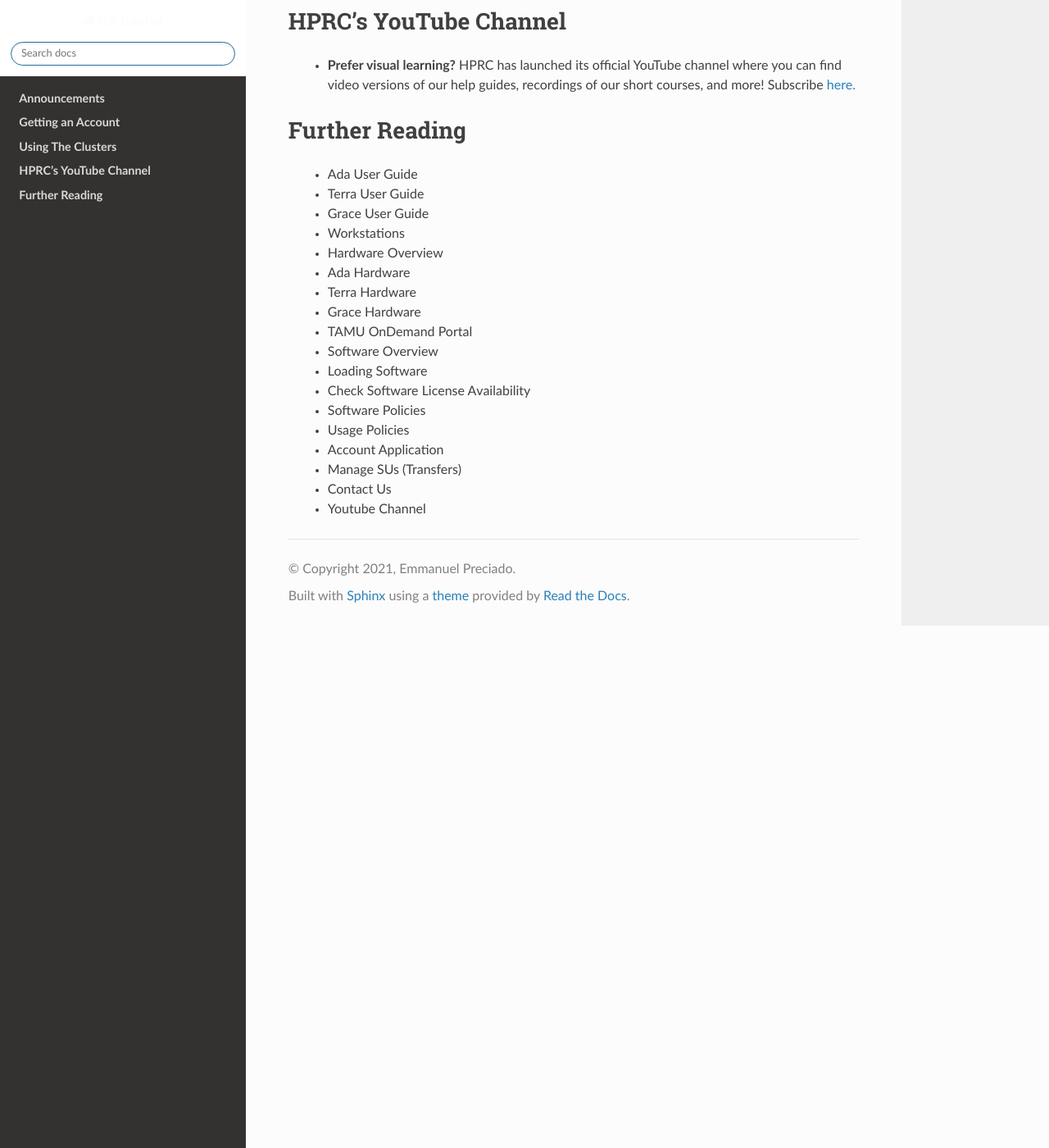
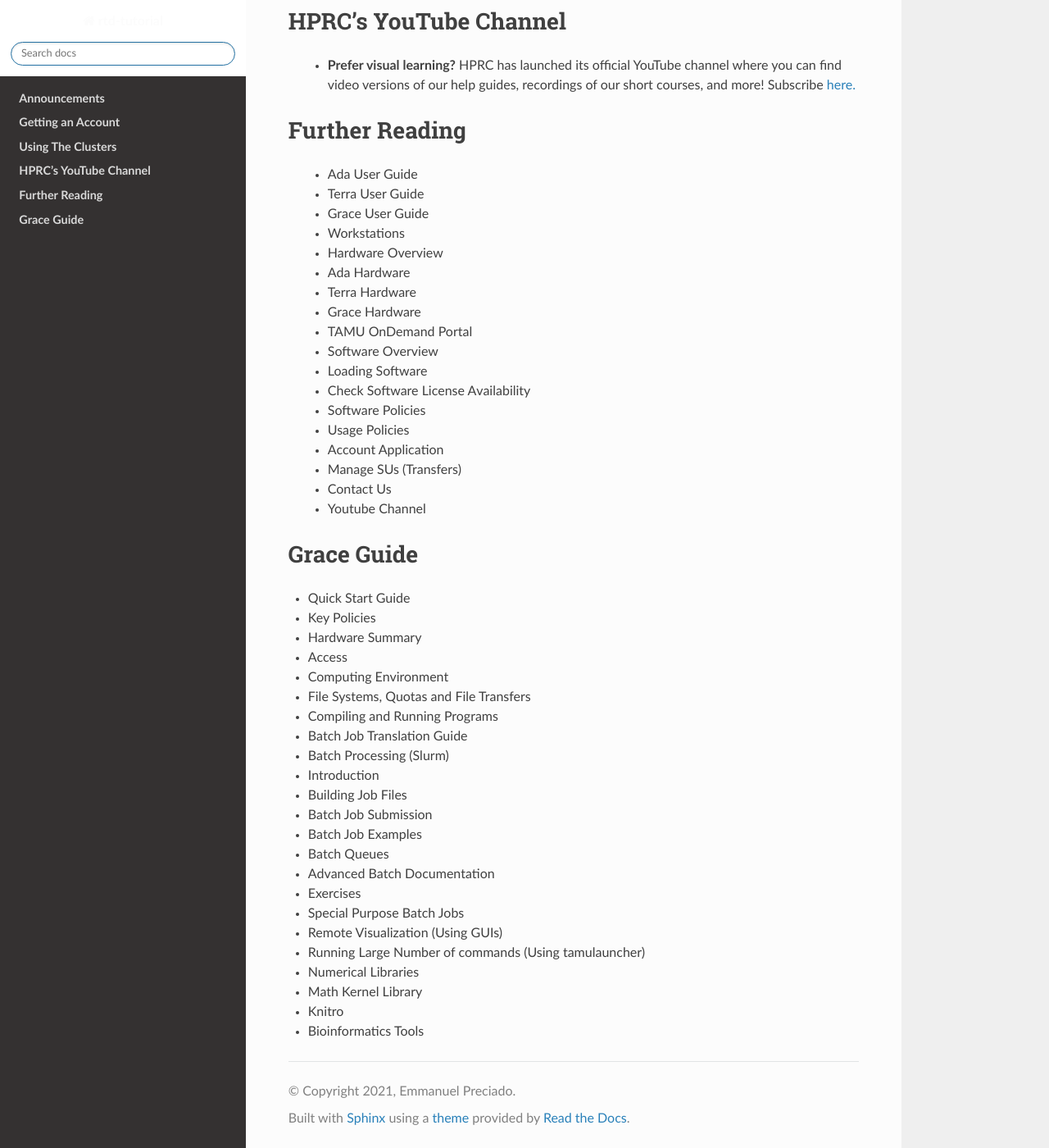
Before and after one commit to EmmanuelDej/rtd-tutorial, a Sphinx documentation site: the page built from docs/index.rst, in a window 1280 px wide and 1400 px high, scrolled down 1571 px. Shown: the whole window at 82% size. Built offline with Sphinx 7.4.7 and the Read the Docs theme 2.0.0, drawn with Linux system fonts in a browser that asks for light colours.

Commit message:
Update index.rst

```diff
--- a/docs/index.rst
+++ b/docs/index.rst
@@ -69,3 +69,30 @@
  *  Manage SUs (Transfers)
  *  Contact Us
  *  Youtube Channel
+
+
+**Grace Guide**
+================
+* Quick Start Guide
+* Key Policies
+* Hardware Summary
+* Access
+* Computing Environment
+* File Systems, Quotas and File Transfers
+* Compiling and Running Programs
+* Batch Job Translation Guide
+* Batch Processing (Slurm)
+* Introduction
+* Building Job Files
+* Batch Job Submission
+* Batch Job Examples
+* Batch Queues
+* Advanced Batch Documentation
+* Exercises
+* Special Purpose Batch Jobs
+* Remote Visualization (Using GUIs)
+* Running Large Number of commands (Using tamulauncher)
+* Numerical Libraries
+* Math Kernel Library
+* Knitro
+* Bioinformatics Tools
```
